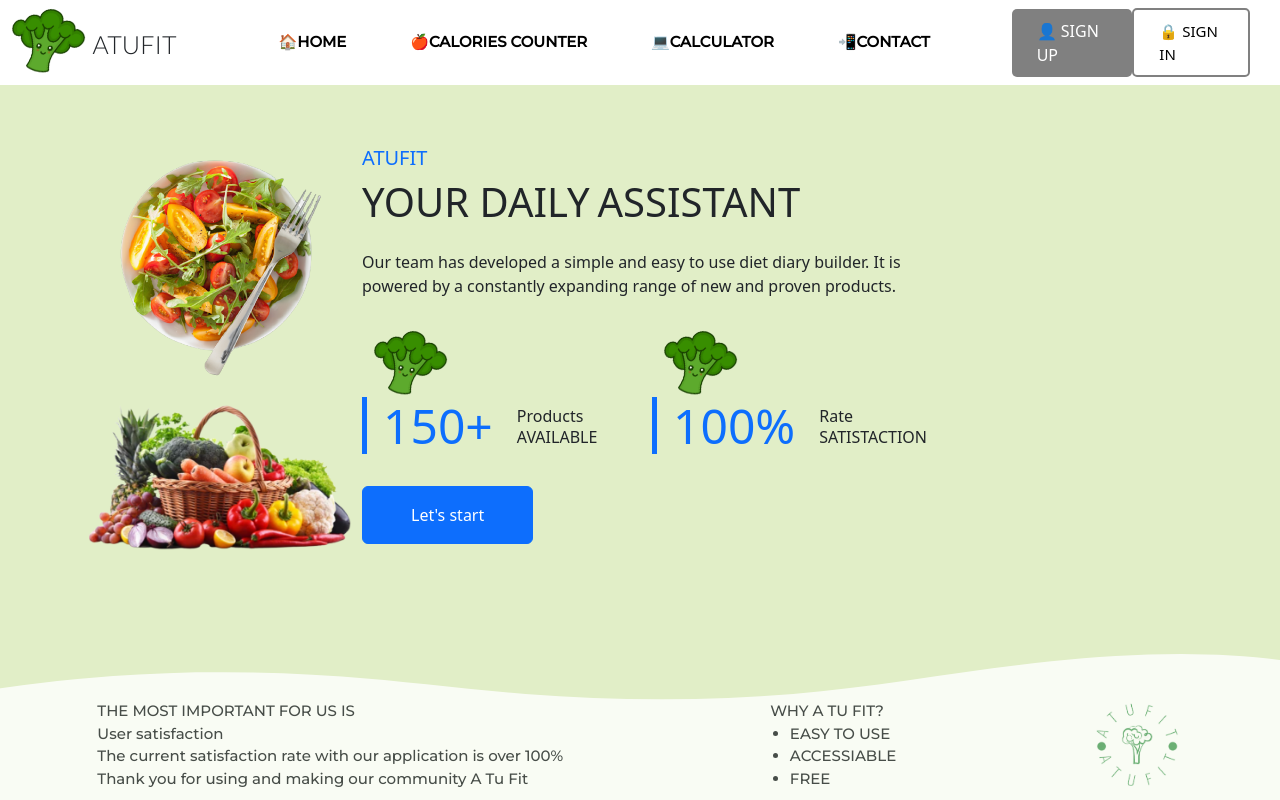
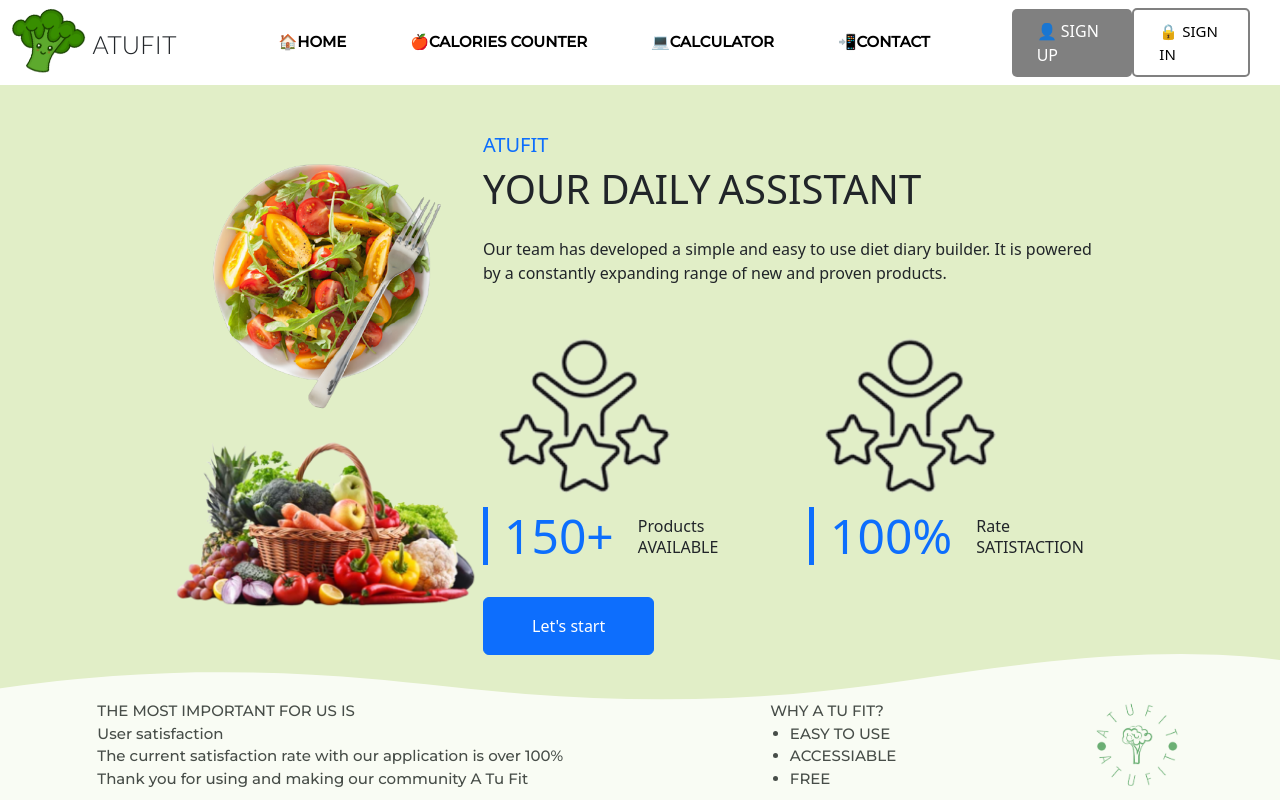
Before and after one commit to PatrycjaBochnak/ATuFit, a React (Create React App) app: page / in a window 1280 px wide. Built offline with nearby package versions, Linux system fonts and the light colour scheme.

Commit message:
bootstrap style

```diff
--- a/src/components/homePage.js
+++ b/src/components/homePage.js
@@ -4,14 +4,15 @@ import { Link } from "react-router-dom";
 import broccoli from "../images/broccoli.jpg";
 import salad1 from "../images/salad1.jpg";
 import vegetables from "../images/vegetables.jpg";
+import customer from "../images/customer.jpg"
 
 function HomePage() {
   return (
     <>
       <div className="homePage">
         <div class="container-xxl py-5">
-          <div class="container">
             <div class="row g-1 align-items-center">
+            <div class="d-flex justify-content-center">
               <div class="col-lg-3">
                 <div class="row g-6">
                   <div class="col-3 text-start"></div>
@@ -35,7 +36,7 @@ function HomePage() {
                 </p>
                 <div class="row g-4 mb-4">
                   <div class="col-sm-6">
-                  <img className="broccoli" src={broccoli} alt="broccoli" />
+                  <img className="customer" src={customer} alt="customer" />
                     <div class="d-flex align-items-center border-start border-5 border-primary px-3">
                       <h1
                         class="flex-shrink-0 display-5 text-primary mb-0"
@@ -50,7 +51,7 @@ function HomePage() {
                     </div>
                   </div>
                   <div class="col-sm-6">
-                  <img className="broccoli" src={broccoli} alt="broccoli" />
+                  <img className="customer" src={customer} alt="customer" />
                     <div class="d-flex align-items-center border-start border-5 border-primary px-3">
                       <h1
                         class="flex-shrink-0 display-5 text-primary mb-0"
@@ -69,10 +70,10 @@ function HomePage() {
                   Let's start
                 </Link>
               </div>
+              </div>
             </div>
-          </div>
+            </div>
         </div>
-      </div>
       <Footer />
     </>
   );
```
Also changed, not shown: src/images/customer.jpg (added).
